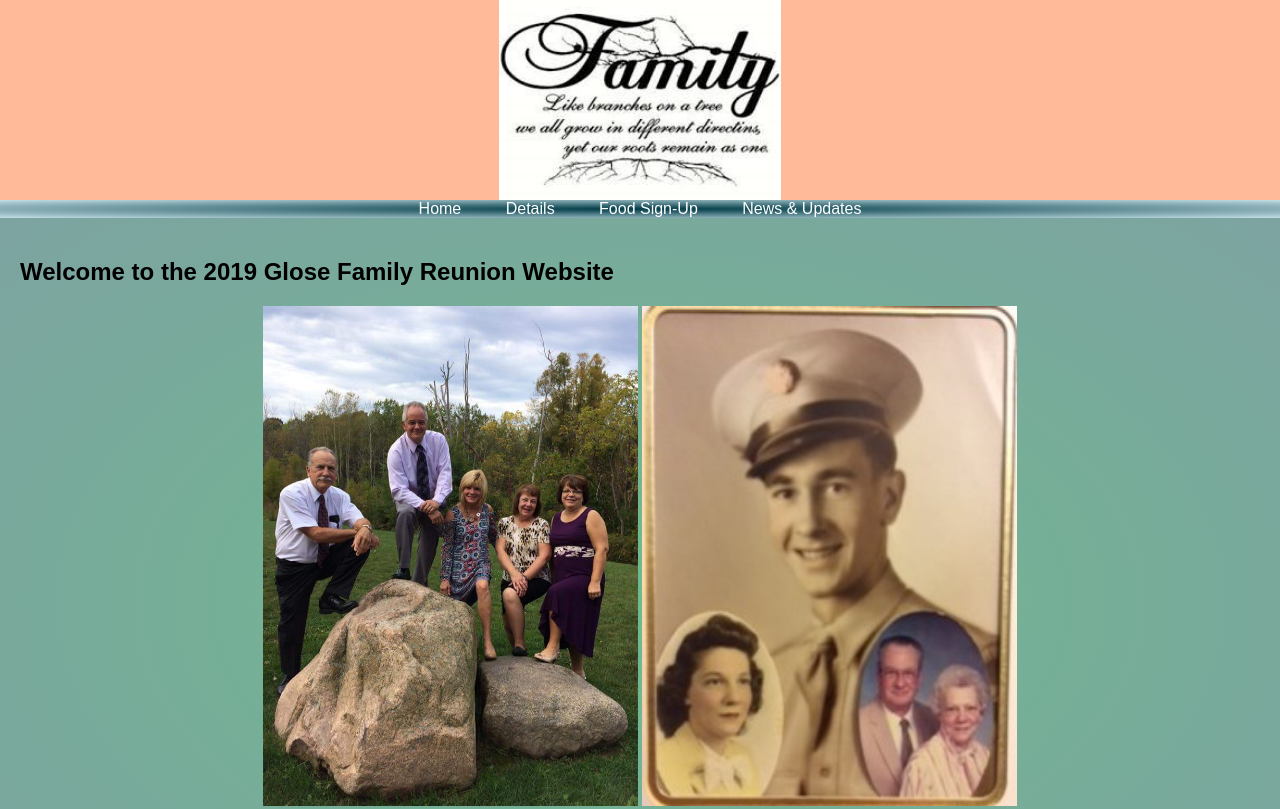
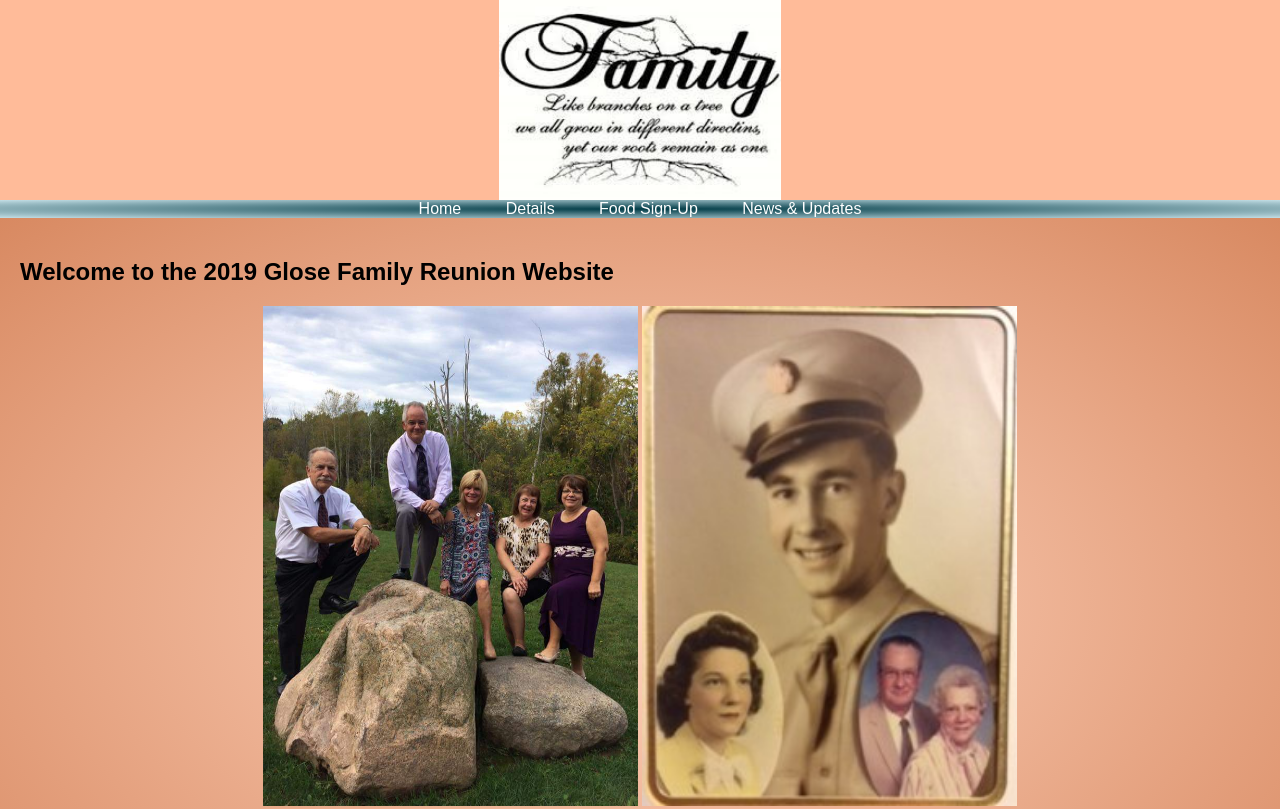
Before and after one commit to jprorok/glosefamilysite, a plain HTML site: page index.html in a window 1280 px wide. Shown: the top 809 px of the page. Drawn offline with Linux system fonts and the light colour scheme; a script that the page names is missing.

Commit message:
main background color

```diff
--- a/style.css
+++ b/style.css
@@ -114,7 +114,7 @@ body {
 .main {
   flex: 70%;
   padding: 20px;
-  background-image: radial-gradient(#6fb98f, #7da3a1);
+  background-image: radial-gradient(#ffd4be, #d88961);
 }
 
 .box {
```
